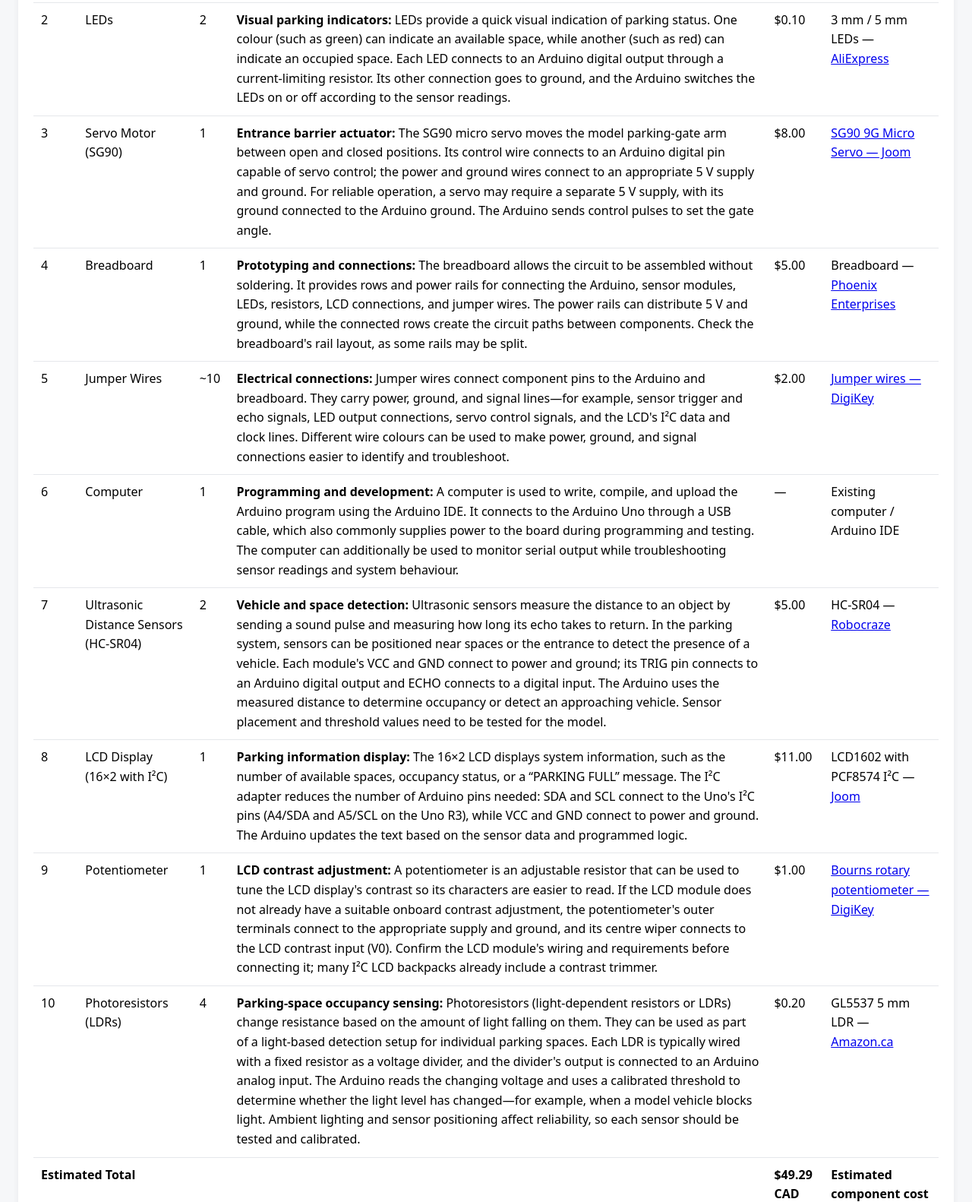
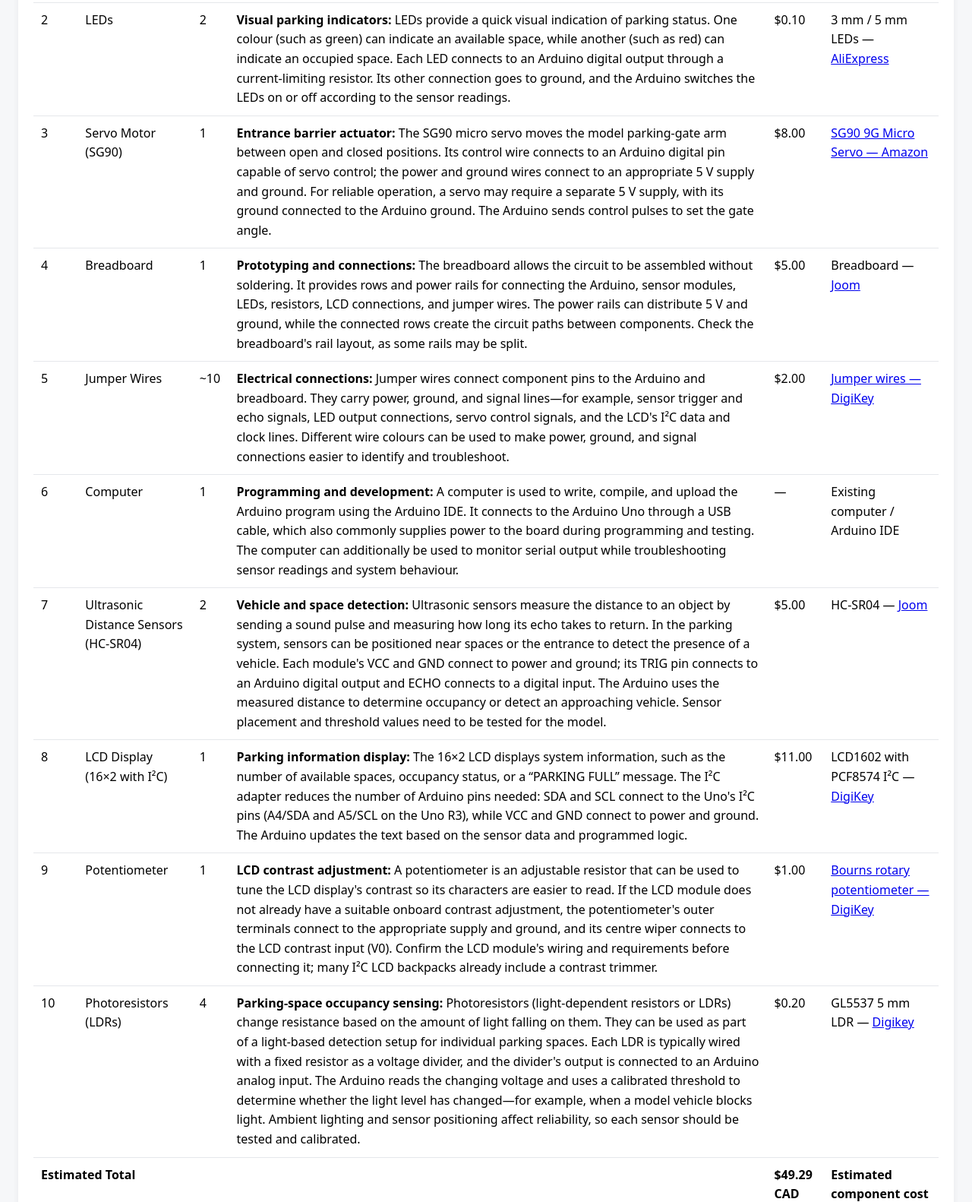
Before and after one commit to ALXZRBLX/Parking-Lot, a plain HTML site: page index.html in a window 1280 px wide. Shown: the part 3234-4816 px from the top of the page at 76% size. Drawn offline with nearby package versions, Linux system fonts and the light colour scheme.

Commit message:
Update index.html

```diff
--- a/index.html
+++ b/index.html
@@ -350,7 +350,7 @@
             <td>1</td>
             <td><strong>Entrance barrier actuator:</strong> The SG90 micro servo moves the model parking-gate arm between open and closed positions. Its control wire connects to an Arduino digital pin capable of servo control; the power and ground wires connect to an appropriate 5 V supply and ground. For reliable operation, a servo may require a separate 5 V supply, with its ground connected to the Arduino ground. The Arduino sends control pulses to set the gate angle.</td>
             <td>$8.00</td>
-            <td><a href="https://www.amazon.ca/Accessories-Remote-Control-Helicopter-Airplane/dp/B09K471NRK/ref=asc_df_B09K471NRK?mcid=8bb3c981cc70308aa163f94362344b84&tag=googleshopc0c-20&linkCode=df0&hvadid=780678208006&hvpos=&hvnetw=g&hvrand=12332157355485220403&hvpone=&hvptwo=&hvqmt=&hvdev=c&hvdvcmdl=&hvlocint=&hvlocphy=9198443&hvtargid=pla-2473653725228&hvcampaign=22178569606&psc=1&hvocijid=12332157355485220403-B09K471NRK-&hvexpln=0&gad_source=1" target="_blank" rel="noopener">SG90 9G Micro Servo — Joom</a></td>
+            <td><a href="https://www.amazon.ca/Accessories-Remote-Control-Helicopter-Airplane/dp/B09K471NRK/ref=asc_df_B09K471NRK?mcid=8bb3c981cc70308aa163f94362344b84&tag=googleshopc0c-20&linkCode=df0&hvadid=780678208006&hvpos=&hvnetw=g&hvrand=12332157355485220403&hvpone=&hvptwo=&hvqmt=&hvdev=c&hvdvcmdl=&hvlocint=&hvlocphy=9198443&hvtargid=pla-2473653725228&hvcampaign=22178569606&psc=1&hvocijid=12332157355485220403-B09K471NRK-&hvexpln=0&gad_source=1" target="_blank" rel="noopener">SG90 9G Micro Servo — Amazon</a></td>
           </tr>
           <tr>
             <td>4</td>
@@ -358,7 +358,7 @@
             <td>1</td>
             <td><strong>Prototyping and connections:</strong> The breadboard allows the circuit to be assembled without soldering. It provides rows and power rails for connecting the Arduino, sensor modules, LEDs, resistors, LCD connections, and jumper wires. The power rails can distribute 5 V and ground, while the connected rows create the circuit paths between components. Check the breadboard's rail layout, as some rails may be split.</td>
             <td>$5.00</td>
-            <td>Breadboard — <a href="https://www.joom.com/en/products/6ad2b4cbc7f5c201ed7955d4?currency=CAD&utm_productid=6ad2b4cbc7f5c201ed7955d4&utm_freeze_token=eyJraWQiOiJ2MSIsInR5cCI6IkpXVCIsImFsZyI6IkVTMjU2In0.eyJleHAiOjE3OTYwODc1NzYsInIiOiJDQSIsImMiOiJDQUQiLCJ2Ijp0cnVlLCJwcyI6W3sicCI6IjZhZDJiNGNiYzdmNWMyMDFlZDc5NTVkNCIsInYiOiI2YWQyYjRjYmM3ZjVjMjJmZWQ3OTU1ZDYiLCJjIjo3LjN9XX0.HbOOIoSwzFf5lknkygiad_aew8HIyQ3eHI0mfJh0SCtkA5qnb1tSkAWnzczZ7qLZWhYG8ahFZtFaoYf6HvGLgg&variant_id=6ad2b4cbc7f5c22fed7955d6&gsAttrs=eyJyZWdpb24iOiJDQSJ9&utm_audienceid=advertising_web_gg_2d&utm_source=google&utm_medium=cpc&utm_campaign=23641158203&utm_term=assgid-6686143818%2Cagi-%2Cadi-%2Ctid-%2Cdev-c%2Creg-9198443%2Cmd-6ad2b4cbc7f5c22fed7955d6&gad_source=1&gad_campaignid=23635732485&gclid=EAIaIQobChMIm7-LutygmAMV5zBECB3klx-OEAQYAiABEgLGg_D_BwE" target="_blank" rel="noopener">Phoenix Enterprises</a></td>
+            <td>Breadboard — <a href="https://www.joom.com/en/products/6ad2b4cbc7f5c201ed7955d4?currency=CAD&utm_productid=6ad2b4cbc7f5c201ed7955d4&utm_freeze_token=eyJraWQiOiJ2MSIsInR5cCI6IkpXVCIsImFsZyI6IkVTMjU2In0.eyJleHAiOjE3OTYwODc1NzYsInIiOiJDQSIsImMiOiJDQUQiLCJ2Ijp0cnVlLCJwcyI6W3sicCI6IjZhZDJiNGNiYzdmNWMyMDFlZDc5NTVkNCIsInYiOiI2YWQyYjRjYmM3ZjVjMjJmZWQ3OTU1ZDYiLCJjIjo3LjN9XX0.HbOOIoSwzFf5lknkygiad_aew8HIyQ3eHI0mfJh0SCtkA5qnb1tSkAWnzczZ7qLZWhYG8ahFZtFaoYf6HvGLgg&variant_id=6ad2b4cbc7f5c22fed7955d6&gsAttrs=eyJyZWdpb24iOiJDQSJ9&utm_audienceid=advertising_web_gg_2d&utm_source=google&utm_medium=cpc&utm_campaign=23641158203&utm_term=assgid-6686143818%2Cagi-%2Cadi-%2Ctid-%2Cdev-c%2Creg-9198443%2Cmd-6ad2b4cbc7f5c22fed7955d6&gad_source=1&gad_campaignid=23635732485&gclid=EAIaIQobChMIm7-LutygmAMV5zBECB3klx-OEAQYAiABEgLGg_D_BwE" target="_blank" rel="noopener">Joom</a></td>
           </tr>
           <tr>
             <td>5</td>
@@ -382,7 +382,7 @@
             <td>2</td>
             <td><strong>Vehicle and space detection:</strong> Ultrasonic sensors measure the distance to an object by sending a sound pulse and measuring how long its echo takes to return. In the parking system, sensors can be positioned near spaces or the entrance to detect the presence of a vehicle. Each module's VCC and GND connect to power and ground; its TRIG pin connects to an Arduino digital output and ECHO connects to a digital input. The Arduino uses the measured distance to determine occupancy or detect an approaching vehicle. Sensor placement and threshold values need to be tested for the model.</td>
             <td>$5.00</td>
-            <td>HC-SR04 — <a href="https://www.joom.com/en/products/694be0b2152e570147c2e4f7?currency=CAD&utm_productid=694be0b2152e570147c2e4f7&utm_freeze_token=eyJraWQiOiJ2MSIsInR5cCI6IkpXVCIsImFsZyI6IkVTMjU2In0.eyJleHAiOjE3OTYwODc1NzYsInIiOiJDQSIsImMiOiJDQUQiLCJ2Ijp0cnVlLCJwcyI6W3sicCI6IjY5NGJlMGIyMTUyZTU3MDE0N2MyZTRmNyIsInYiOiI2OTRiZTBiMjE1MmU1Nzg2NDdjMmU0ZmMiLCJjIjo2LjgzfV19.4QBLPUzPSt9FqtmKeAzg_jIAGr7pNlU2K_70u_2KRTrZwxy3h9sbIy0IzRBblA_yYXnW2EYtK4KOqv2v4Qgq2A&variant_id=694be0b2152e578647c2e4fc&gsAttrs=eyJyZWdpb24iOiJDQSJ9&utm_audienceid=advertising_web_gg_2d&utm_source=google&utm_medium=cpc&utm_campaign=23641158203&utm_term=assgid-6760655464%2Cagi-%2Cadi-%2Ctid-%2Cdev-c%2Creg-9198443%2Cmd-694be0b2152e578647c2e4fc&gad_source=1&gad_campaignid=23635732485&gclid=EAIaIQobChMIgu3m1tygmAMVzCpECB1JfyMjEAQYASABEgJogfD_BwE" target="_blank" rel="noopener">Robocraze</a></td>
+            <td>HC-SR04 — <a href="https://www.joom.com/en/products/694be0b2152e570147c2e4f7?currency=CAD&utm_productid=694be0b2152e570147c2e4f7&utm_freeze_token=eyJraWQiOiJ2MSIsInR5cCI6IkpXVCIsImFsZyI6IkVTMjU2In0.eyJleHAiOjE3OTYwODc1NzYsInIiOiJDQSIsImMiOiJDQUQiLCJ2Ijp0cnVlLCJwcyI6W3sicCI6IjY5NGJlMGIyMTUyZTU3MDE0N2MyZTRmNyIsInYiOiI2OTRiZTBiMjE1MmU1Nzg2NDdjMmU0ZmMiLCJjIjo2LjgzfV19.4QBLPUzPSt9FqtmKeAzg_jIAGr7pNlU2K_70u_2KRTrZwxy3h9sbIy0IzRBblA_yYXnW2EYtK4KOqv2v4Qgq2A&variant_id=694be0b2152e578647c2e4fc&gsAttrs=eyJyZWdpb24iOiJDQSJ9&utm_audienceid=advertising_web_gg_2d&utm_source=google&utm_medium=cpc&utm_campaign=23641158203&utm_term=assgid-6760655464%2Cagi-%2Cadi-%2Ctid-%2Cdev-c%2Creg-9198443%2Cmd-694be0b2152e578647c2e4fc&gad_source=1&gad_campaignid=23635732485&gclid=EAIaIQobChMIgu3m1tygmAMVzCpECB1JfyMjEAQYASABEgJogfD_BwE" target="_blank" rel="noopener">Joom</a></td>
           </tr>
           <tr>
             <td>8</td>
@@ -390,7 +390,7 @@
             <td>1</td>
             <td><strong>Parking information display:</strong> The 16×2 LCD displays system information, such as the number of available spaces, occupancy status, or a “PARKING FULL” message. The I²C adapter reduces the number of Arduino pins needed: SDA and SCL connect to the Uno's I²C pins (A4/SDA and A5/SCL on the Uno R3), while VCC and GND connect to power and ground. The Arduino updates the text based on the sensor data and programmed logic.</td>
             <td>$11.00</td>
-            <td>LCD1602 with PCF8574 I²C — <a href="https://www.digikey.ca/en/products/detail/newhaven-display-intl/NHD-0216K1Z-NSW-FBW-L/1701191?gclsrc=aw.ds&gad_source=1&gad_campaignid=23152963569&gbraid=0AAAAADrbLlh2KdTBf4XrN4U9wFGSjcVHE&gclid=EAIaIQobChMItNzL4NygmAMV5SZECB2fSzOOEAQYASABEgIcyPD_BwE" target="_blank" rel="noopener">Joom</a></td>
+            <td>LCD1602 with PCF8574 I²C — <a href="https://www.digikey.ca/en/products/detail/newhaven-display-intl/NHD-0216K1Z-NSW-FBW-L/1701191?gclsrc=aw.ds&gad_source=1&gad_campaignid=23152963569&gbraid=0AAAAADrbLlh2KdTBf4XrN4U9wFGSjcVHE&gclid=EAIaIQobChMItNzL4NygmAMV5SZECB2fSzOOEAQYASABEgIcyPD_BwE" target="_blank" rel="noopener">DigiKey</a></td>
           </tr>
           <tr>
             <td>9</td>
@@ -406,7 +406,7 @@
             <td>4</td>
             <td><strong>Parking-space occupancy sensing:</strong> Photoresistors (light-dependent resistors or LDRs) change resistance based on the amount of light falling on them. They can be used as part of a light-based detection setup for individual parking spaces. Each LDR is typically wired with a fixed resistor as a voltage divider, and the divider's output is connected to an Arduino analog input. The Arduino reads the changing voltage and uses a calibrated threshold to determine whether the light level has changed—for example, when a model vehicle blocks light. Ambient lighting and sensor positioning affect reliability, so each sensor should be tested and calibrated.</td>
             <td>$0.20</td>
-            <td>GL5537 5 mm LDR — <a href="https://www.digikey.ca/en/products/detail/advanced-photonix/NORPS-12/5039796?gclsrc=aw.ds&gad_source=1&gad_campaignid=23152963569&gbraid=0AAAAADrbLlh2KdTBf4XrN4U9wFGSjcVHE&gclid=EAIaIQobChMIo9CO9tygmAMVbSRECB1DUSSGEAQYASABEgIIvPD_BwE" target="_blank" rel="noopener">Amazon.ca</a></td>
+            <td>GL5537 5 mm LDR — <a href="https://https://www.digikey.ca/en/products/detail/bourns-inc/PTV09A-4020S-B503/4699528?gclsrc=aw.ds&gad_source=1&gad_campaignid=20572521725&gbraid=0AAAAADrbLlhjreZNM30qAPViH253f-d_8&gclid=EAIaIQobChMIgsOH8fGgmAMV0C9ECB2dzgn6EAQYASABEgIzYfD_BwE" target="_blank" rel="noopener">Digikey</a></td>
           </tr>
         </tbody>
         <tfoot>
```
